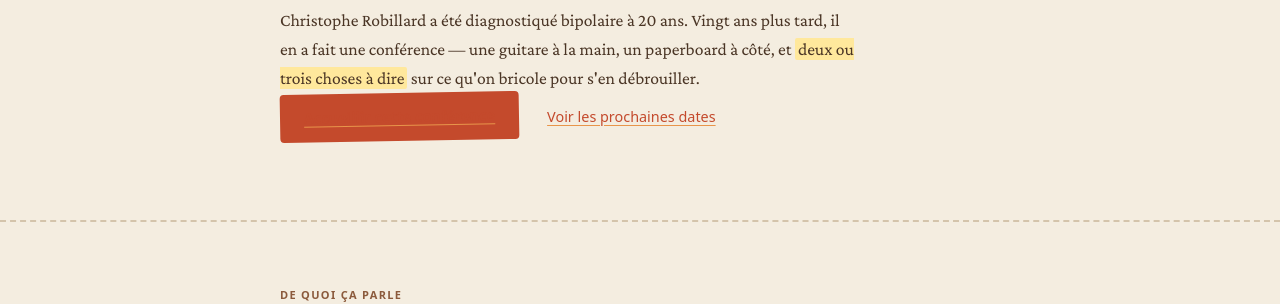
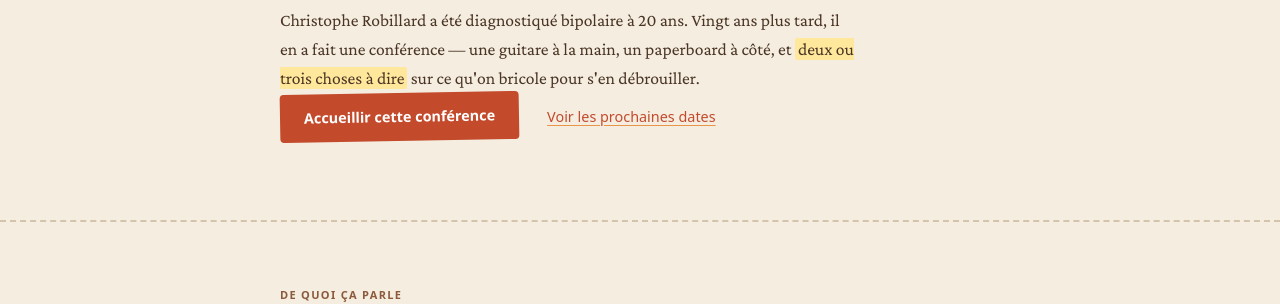
Before and after one commit to MonsieurRobi/monsieurrobi.github.io, a Jekyll site: the page built from 3-bipolaire.md, in a window 1280 px wide. Shown: the part 289-593 px from the top of the page. Built offline with Jekyll 4.4.1, drawn with Linux system fonts in a browser that asks for light colours.

Commit message:
fix button label invisible due to specificity conflict
.conf-bipolaire a (0,1,1) was overriding .conf-btn--primary color:#fff
(0,1,0). Exclude .conf-btn from the generic anchor rule with :not().

Co-Authored-By: Claude Sonnet 4.6 <noreply@anthropic.com>

```diff
--- a/_sass/_conf-bipolaire.scss
+++ b/_sass/_conf-bipolaire.scss
@@ -13,7 +13,7 @@
   p { margin-bottom: 0; }
   p + p { margin-top: 1em; }
 
-  a {
+  a:not(.conf-btn) {
     color: var(--color-accent-strong);
     text-decoration: underline;
     text-decoration-color: var(--color-accent-soft);
```
